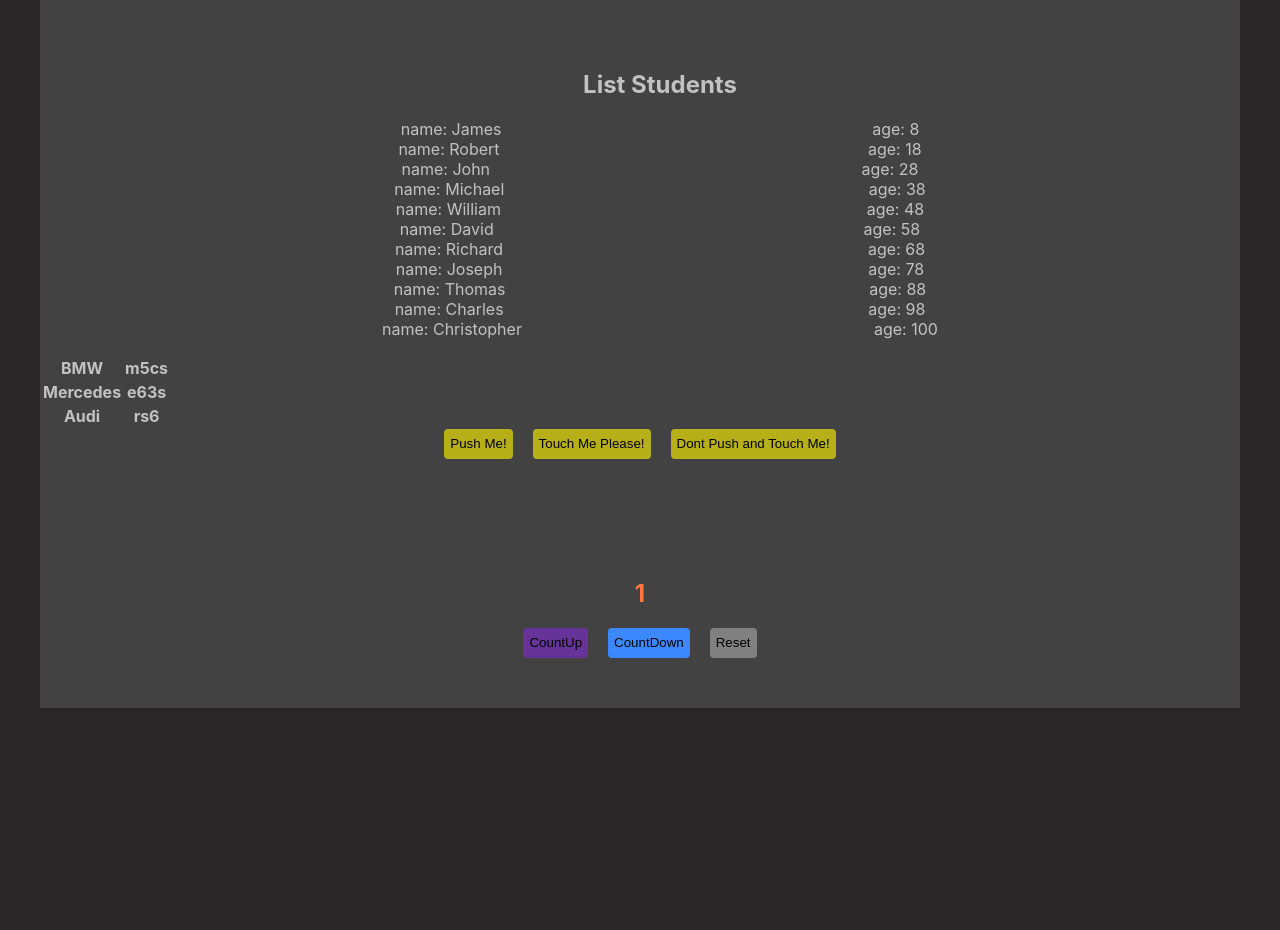
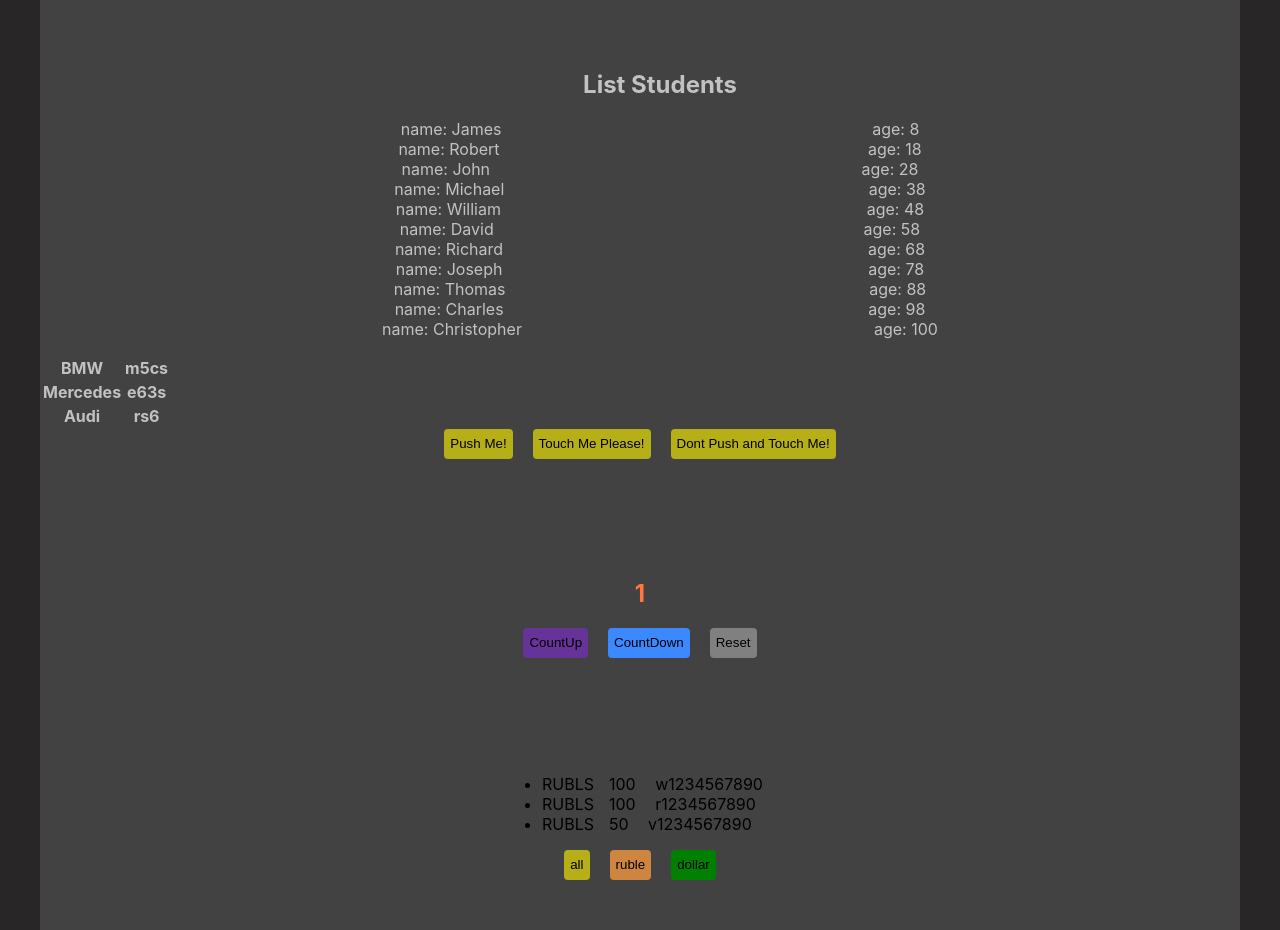
Before and after one commit to hadsome-Droid/MicroTasks, a React (Create React App) app: page / in a window 1280 px wide. Before the commit the page ends 800 px from the top, so only its background shows below. Built offline with nearby package versions, Linux system fonts and the light colour scheme.

Commit message:
task with filter part one complete

```diff
--- a/src/App.tsx
+++ b/src/App.tsx
@@ -5,6 +5,7 @@ import {Button} from "./components/button/Button";
 import {Container} from "./components/Container";
 import {UniversalButton} from "./components/universalbutton/UniversalButton";
 import {PracticeUseState} from "./components/practiceusestate/PracticeUseState";
+import {ScopeMoney} from "./components/scopemoney/ScoupeMoney";
 
 
 function App() {
@@ -45,7 +46,7 @@ function App() {
                 <UniversalButton name={'Dont Push and Touch Me!'} callBack={StupidButton}/>
             </Container>
             <PracticeUseState/>
-
+            <ScopeMoney/>
         </>
     );
 }
--- /dev/null
+++ b/src/components/scopemoney/ScoupeMoney.tsx
@@ -0,0 +1,65 @@
+import React, {useState} from 'react';
+import {Container} from "../Container";
+import styled from "styled-components";
+import {UniversalButton} from "../universalbutton/UniversalButton";
+
+export const ScopeMoney = () => {
+    const [money, setMoney] = useState([
+        {banknote: 'Dollars', value: 100, number: ' a1234567890'},
+        {banknote: 'Dollars', value: 50, number: ' z1234567890'},
+        {banknote: 'RUBLS', value: 100, number: ' w1234567890'},
+        {banknote: 'Dollars', value: 100, number: ' e1234567890'},
+        {banknote: 'Dollars', value: 50, number: ' c1234567890'},
+        {banknote: 'RUBLS', value: 100, number: ' r1234567890'},
+        {banknote: 'Dollars', value: 50, number: ' x1234567890'},
+        {banknote: 'RUBLS', value: 50, number: ' v1234567890'},
+    ])
+
+    let selectedMoney = money.filter((filteredMoney) => filteredMoney.banknote === 'RUBLS')
+
+    const onClickHandler = (nameButton: string) => {
+        console.log(nameButton)
+        if(nameButton === 'ruble'){
+
+        }
+    }
+
+    return (
+        <StyledScopeMoney>
+            <Container>
+                <ul>
+                    {selectedMoney.map((elm, index) => {
+                        return (
+                            <li key={index}>
+                                <span>{elm.banknote}</span>
+                                <span>{elm.value}</span>
+                                <span>{elm.number}</span>
+                            </li>
+                        )
+                    })}
+                </ul>
+                <SectionButton>
+                    <UniversalButton name={'all'} callBack={() => onClickHandler('all')}/>
+                    <UniversalButton name={'ruble'} callBack={()=>onClickHandler('ruble')} colorButton={'peru'}/>
+                    <UniversalButton name={'dollar'} callBack={()=>onClickHandler('dollar')} colorButton={'green'}/>
+                </SectionButton>
+            </Container>
+
+        </StyledScopeMoney>
+    );
+};
+
+const StyledScopeMoney = styled.div`
+
+  ${Container} {
+    flex-direction: column;
+  }
+
+  span {
+    margin-right: 15px;
+  }
+`
+const SectionButton = styled.div`
+  display: flex;
+
+`
```
Also changed, not shown: src/components/getstudents/GetStudents.tsx (+15 -15 lines).
